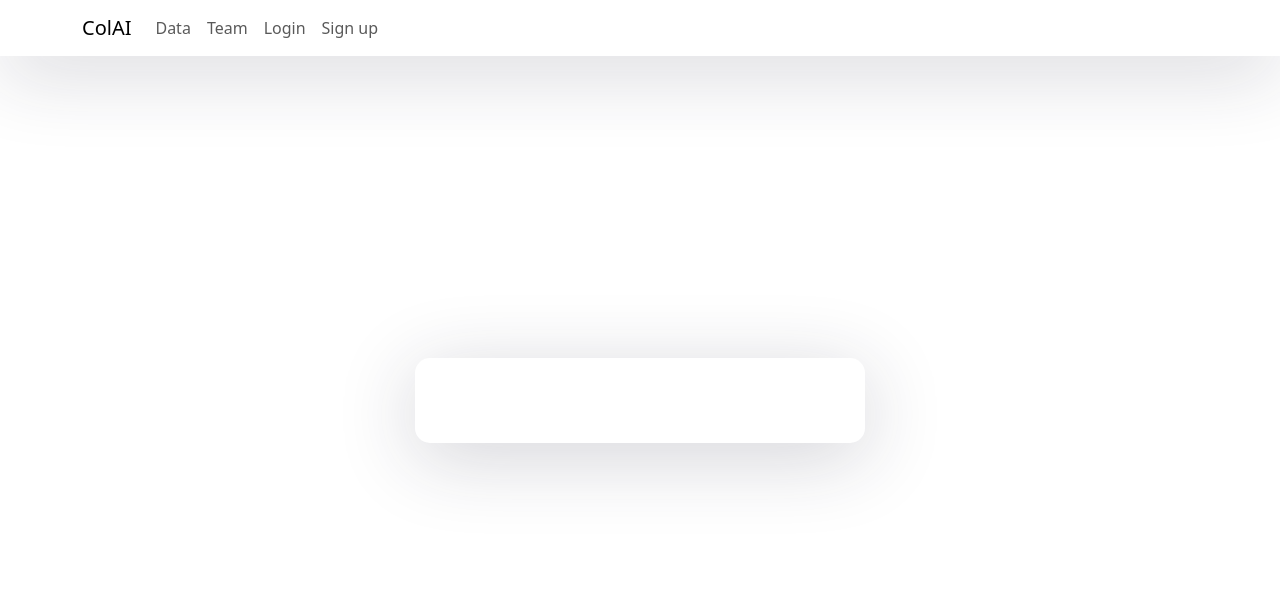
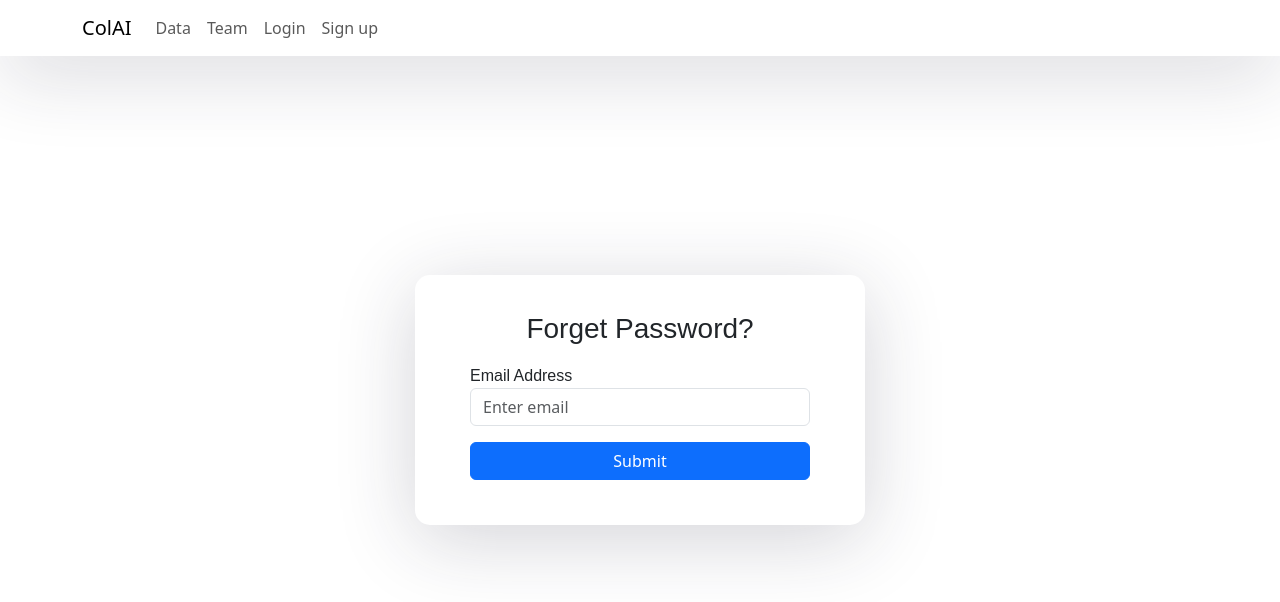
Before and after one commit to Collaborative-AI/colteam, a React (Create React App) app in the folder my-react-app/: page /forget_passwd in a window 1280 px wide. Shown: the top 602 px of the page. Built offline with nearby package versions, Linux system fonts and the light colour scheme.

Commit message:
add forget_passwd basic

```diff
--- a/my-react-app/src/App.js
+++ b/my-react-app/src/App.js
@@ -9,8 +9,9 @@ import Team from './components/team.component'
 import Home from './components/home.component'
 import Navbar from './components/navbar.component'
 import LoggedIn from './components/loggedin.component'
+import ForgetPasswd from './components/forget_passwd.component'
 
-function App () {
+function App() {
   return (
     <Router>
       <div className="App">
@@ -24,6 +25,7 @@ function App () {
               <Route path="/log-in" element={<Login />} />
               <Route path="/sign-up" element={<SignUp />} />
               <Route path="/logged-in" element={<LoggedIn />} />
+              <Route path="/forget_passwd" element={<ForgetPasswd />} />
             </Routes>
           </div>
         </div>
--- /dev/null
+++ b/my-react-app/src/components/forget_passwd.component.js
@@ -0,0 +1,61 @@
+import React, { useState } from 'react'
+// import { Link, useNavigate } from 'react-router-dom';
+import axios from 'axios';
+
+export default function ForgetPasswd() {
+    const [formData, setFormData] = useState({
+        email: '',
+    });
+
+    const handleInputChange = (event) => {
+        const { name, value } = event.target;
+        setFormData({
+            ...FormData,
+            [name]: value,
+        });
+    };
+
+    // Handle form submission
+    const handleFormSubmit = (event) => {
+        event.preventDefault();
+        // Build data object to be sent to the backend
+        const data = {
+            email: formData.email,
+        };
+
+        // Send POST request to Django backend's forget passwd API
+        axios
+            .post('http://localhost:8000/user/forget_passwd/', data)
+            .then((response) => {
+                // Handle successful email check, then reset passwd
+                console.log(response.data);
+                // navigate('/reset_passwd');
+            })
+            .catch((error) => {
+                // TBD: Don't show error reason for safety
+                console.error('Error:', error.message);
+            });
+    }
+
+    return (
+        <form onSubmit={handleFormSubmit}>
+            <h3>Forget Password? </h3>
+            <div className="mb-3">
+                <label>Email Address</label>
+                <input
+                    type="email"
+                    className="form-control"
+                    placeholder="Enter email"
+                    name="email"
+                    value={formData.email}
+                    onChange={handleInputChange}
+                />
+            </div>
+            <div className="d-grid">
+                <button type="submit" className="btn btn-primary">
+                    Submit
+                </button>
+            </div>
+        </form>
+    );
+};
--- a/my-react-app/src/components/login.component.js
+++ b/my-react-app/src/components/login.component.js
@@ -1,8 +1,8 @@
+import axios from 'axios';
 import React, { useState } from 'react'
-import { useNavigate } from 'react-router-dom';
-import axios from 'axios';
+import { Link, useNavigate } from 'react-router-dom';
 
-export default function Login(){
+export default function Login() {
   const [formData, setFormData] = useState({
     email: '',
     password: '',
@@ -29,8 +29,7 @@ export default function Login(){
     };
 
     // Send POST request to Django backend's login API
-    axios
-      .post('http://localhost:8000/user/login/', data)
+    axios.post('http://localhost:8000/user/login/', data)
       .then((response) => {
         // Actions to perform after successful login, e.g., saving token
         console.log(response.data);
@@ -46,7 +45,7 @@ export default function Login(){
           console.error('Error:', error.message);
         }
       });
-    }
+  }
 
   return (
     <form onSubmit={handleFormSubmit}>
@@ -54,16 +53,16 @@ export default function Login(){
       <div className="mb-3">
         <label>Email address</label>
         <input
-          type="email"
-          className="form-control"
-          placeholder="Enter email"
-          name="email"
+          type='email'
+          className='form-control'
+          placeholder='Enter email'
+          name='email'
           value={formData.email}
           onChange={handleInputChange}
         />
-      </div>
-      <div className="mb-3">
-        <label>Password</label>
+      </div > <div className='mb-3'>
+        <label>Password
+        </label>
         <input
           type="password"
           className="form-control"
@@ -80,8 +79,8 @@ export default function Login(){
         </button>
       </div>
       <p className="forgot-password text-right">
-        <a href="#">Forgot password?</a>
-        {/* to do: add forgot password handle */}
+        <Link to='/forget_passwd'>forget password?
+        </Link>
       </p>
     </form>
   );
--- a/my-react-app/src/components/signup.component.js
+++ b/my-react-app/src/components/signup.component.js
@@ -1,5 +1,5 @@
 import React, { useState } from 'react'
-import { useNavigate } from 'react-router-dom';
+import { Link, useNavigate } from 'react-router-dom';
 import axios from 'axios';
 
 export default function SignUp() {
@@ -81,9 +81,11 @@ export default function SignUp() {
           Sign Up
         </button>
       </div>
+
       <p className="forgot-password text-right">
-        Already registered? <a href="/log-in">log in</a>
+        <Link to='/log-in'>alreay registered?
+        </Link>
       </p>
-    </form>
+    </form >
   );
 }
```
